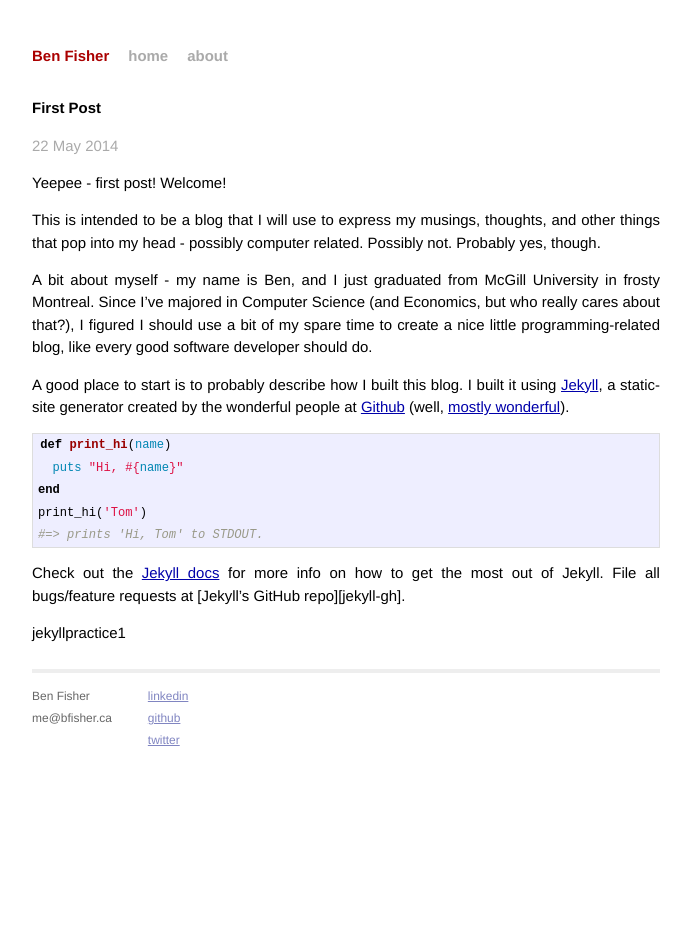
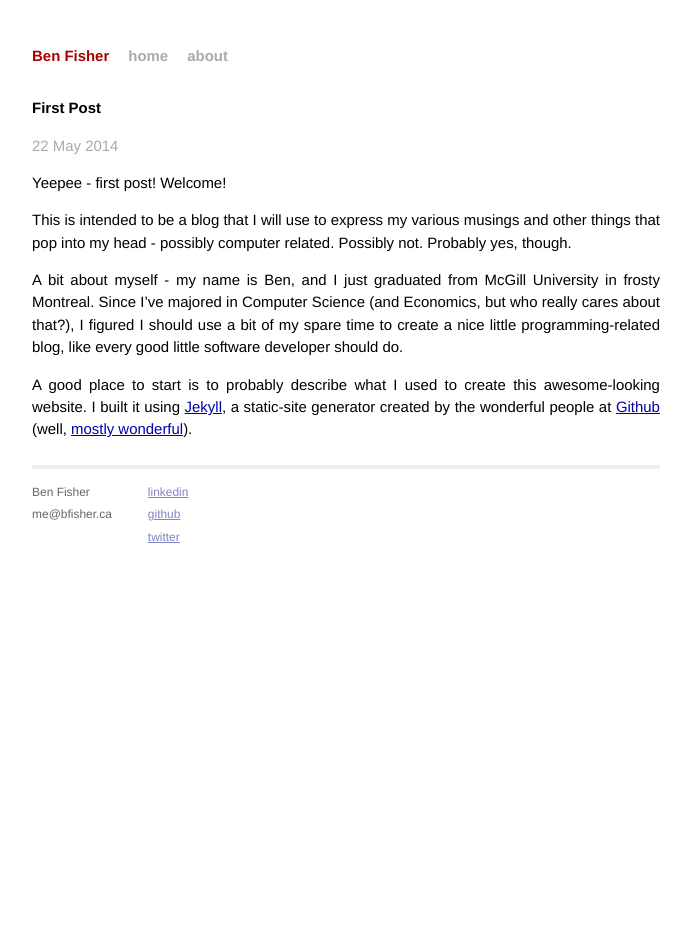
Before and after one commit to bzfisher/bzfisher.github.io, a Jekyll site: the page built from _posts/2014-05-22-first-post.markdown, in a window 1280 px wide. Shown: the whole page, without its empty margins (294-985 px from the left). Built offline with Jekyll 4.4.1, drawn with Linux system fonts in a browser that asks for light colours; Markdown is read by kramdown in place of the engine named in the settings.

Commit message:
edited first post

```diff
--- a/_posts/2014-05-22-first-post.markdown
+++ b/_posts/2014-05-22-first-post.markdown
@@ -7,24 +7,12 @@ tags: jekyll practice 1
 
 Yeepee - first post! Welcome!
 
-This is intended to be a blog that I will use to express my musings, thoughts, and other things that pop into my head - possibly computer related. Possibly not. Probably yes, though.
+This is intended to be a blog that I will use to express my various musings and other things that pop into my head - possibly computer related. Possibly not. Probably yes, though.
 
-A bit about myself - my name is Ben, and I just graduated from McGill University in frosty Montreal. Since I've majored in Computer Science (and Economics, but who really cares about that?), I figured I should use a bit of my spare time to create a nice little programming-related blog, like every good software developer should do.
+A bit about myself - my name is Ben, and I just graduated from McGill University in frosty Montreal. Since I've majored in Computer Science (and Economics, but who really cares about that?), I figured I should use a bit of my spare time to create a nice little programming-related blog, like every good little software developer should do.
 
-A good place to start is to probably describe how I built this blog. I built it using [Jekyll][jekyll], a static-site generator created by the wonderful people at [Github] [github] (well, [mostly wonderful][github_trouble]).
-
-{% highlight ruby %}
-def print_hi(name)
-  puts "Hi, #{name}"
-end
-print_hi('Tom')
-#=> prints 'Hi, Tom' to STDOUT.
-{% endhighlight %}
-
-Check out the [Jekyll docs][jekyll] for more info on how to get the most out of Jekyll. File all bugs/feature requests at [Jekyll's GitHub repo][jekyll-gh].
+A good place to start is to probably describe what I used to create this awesome-looking website. I built it using [Jekyll][jekyll], a static-site generator created by the wonderful people at [Github] [github] (well, [mostly wonderful][github_trouble]).
 
 [jekyll]:    http://jekyllrb.com
 [github]:    http://jekyllrb.com
 [github_trouble]:    http://techcrunch.com/2014/03/15/julie-ann-horvath-describes-sexism-and-intimidation-behind-her-github-exit/
-
-{{ page.tags }}
```
